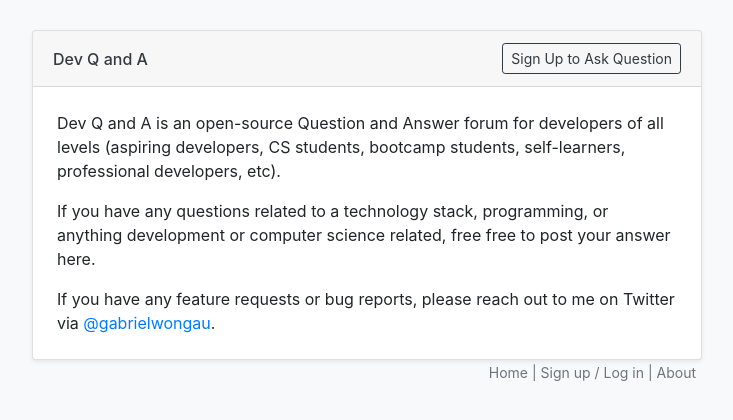
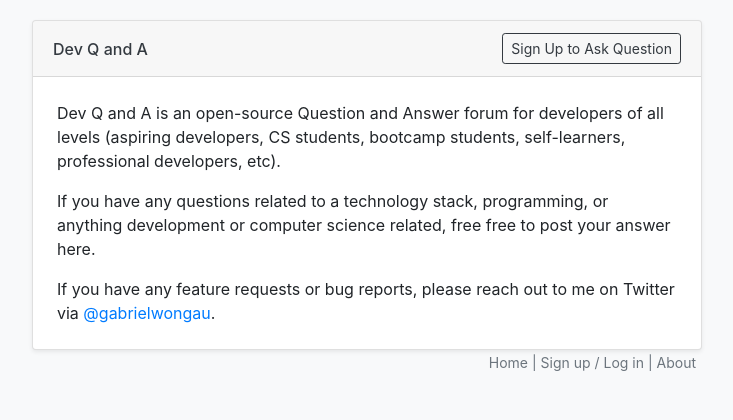
Before and after one commit to GabrielWongAu/DevQandA, a Django app: page /about/ in a window 1280 px wide. Shown: the top 420 px of the page, without its empty margins (273-1006 px from the left). Run offline with Django 3.2, Linux system fonts and the light colour scheme; some libraries are stand-ins or nearby versions.

Commit message:
Style fix

```diff
--- a/templates/base.html
+++ b/templates/base.html
@@ -9,7 +9,7 @@
     </head>
     <body class="bg-light">
         <div class="container" style="max-width:700">
-            <div class="card shadow-sm" style="margin-top: 30px">
+            <div class="card shadow-sm" style="margin-top: 20px">
                 <div class="card-header">
                     <h6 style="margin-bottom: 0; margin-top: 7; display: inline-block">
                         <a href="/" class="text-dark">Dev Q and A
```
